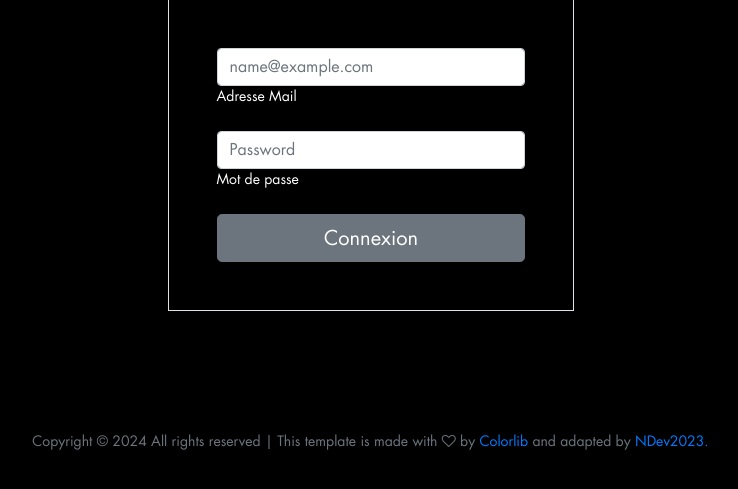
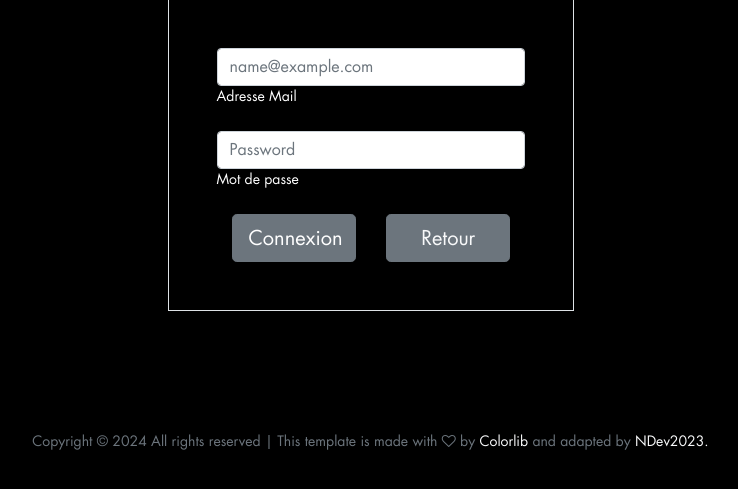
Before and after one commit to Dnico13/RockBandStompin, a PHP site: page /admin.php in a window 1280 px wide. Shown: the part 147-636 px from the top of the page, without its empty margins (269-1007 px from the left). Run offline with PHP 8.4, Linux system fonts and the light colour scheme; data that the repository does not hold is empty.

Commit message:
add button admin.php

```diff
--- a/admin.php
+++ b/admin.php
@@ -24,10 +24,17 @@
                         <input type="password" class="form-control" id="floatingPassword" placeholder="Password" name="password">
                         <label for="floatingPassword">Mot de passe</label>
                     </div>
+                    <div class="d-flex flex-row justify-content-evenly">
 
-                    <button class="w-100 btn btn-lg btn-secondary" type="submit" name="submit">Connexion</button>
+                        <div class="col-6">
 
+                            <button class="w-100 btn btn-lg btn-secondary" type="submit" name="submit">Connexion</button>
+                        </div>
+                        <div class="col-6">
+                            <button class="w-100 btn btn-lg btn-secondary"><a href="index.php" class="text-light">Retour</a></button>
 
+                        </div>
+                    </div>
                 </form>
             </div>
         </div>
--- a/contact.php
+++ b/contact.php
@@ -75,7 +75,7 @@
                                         <div>
                                             <div>Adresse</div>
                                         </div>
-                                        <div>
+                                        <div class="text-secondary">
                                             Association Rockin out<br>
                                             11 rue Berlioz<br>
                                             64000 PAU
@@ -86,7 +86,7 @@
                                             <div>Téléphone</div>
                                         </div>
                                         <div>
-                                            <a href="telto: +33628494386" title="+33 628 494 386">+33 628 494 386</a>
+                                            <a href="telto: +33628494386" title=" Apeller le +33 628 494 386" class="text-secondary">+33 628 494 386</a>
                                         </div>
                                     </li>
                                     <li class="d-flex flex-row align-items-start justify-content-start">
@@ -94,7 +94,7 @@
                                             <div>E-mail</div>
                                         </div>
                                         <div>
-                                            <a href="mailto: contact@stompin-bones.fr" title="Email de contact">contact@stompin-bones.fr</a>
+                                            <a href="mailto: contact@stompin-bones.fr" title=" Envoyer un Email à contact@stompin-bones.fr " class="text-secondary">contact@stompin-bones.fr</a>
                                         </div>
                                     </li>
                                 </ul>
--- a/template/footer.php
+++ b/template/footer.php
@@ -20,7 +20,7 @@
                 <script>
                     document.write(new Date().getFullYear());
                 </script> All rights reserved | This template is
-                made with <i class="fa fa-heart-o" aria-hidden="true"></i> by <a href="https://colorlib.com" target="_blank">Colorlib</a> and adapted by <a href="https://www.ndev2023.fr" target="_blank">NDev2023.</a>
+                made with <i class="fa fa-heart-o" aria-hidden="true"></i> by <a href="https://colorlib.com"  class="text-light" target="_blank">Colorlib</a> and adapted by <a href="https://www.ndev2023.fr" class="text-light"  target="_blank">NDev2023.</a>
                 <!-- Link back to Colorlib can't be removed. Template is licensed under CC BY 3.0. -->
             </span>
         </div>
--- a/template/header.php
+++ b/template/header.php
@@ -15,6 +15,8 @@
 	<title>Les Stompin'Bones: <?= $title[$url_final];?></title>
 
 	<meta charset="utf-8">
+
+	<meta name="author" content="NDev0223.fr"
 	<meta http-equiv="X-UA-Compatible" content="IE=edge">
 	<meta name="description" content="Website des  Stompin'Bones: groupe de rock de la region Paloise.">
 	<meta name="keyword" content="Groupe de rock, pau, contrebasse, guitare, Crazy Blues, Rockabilly, Psychobilly, sud-ouest, bayonne,">
```
